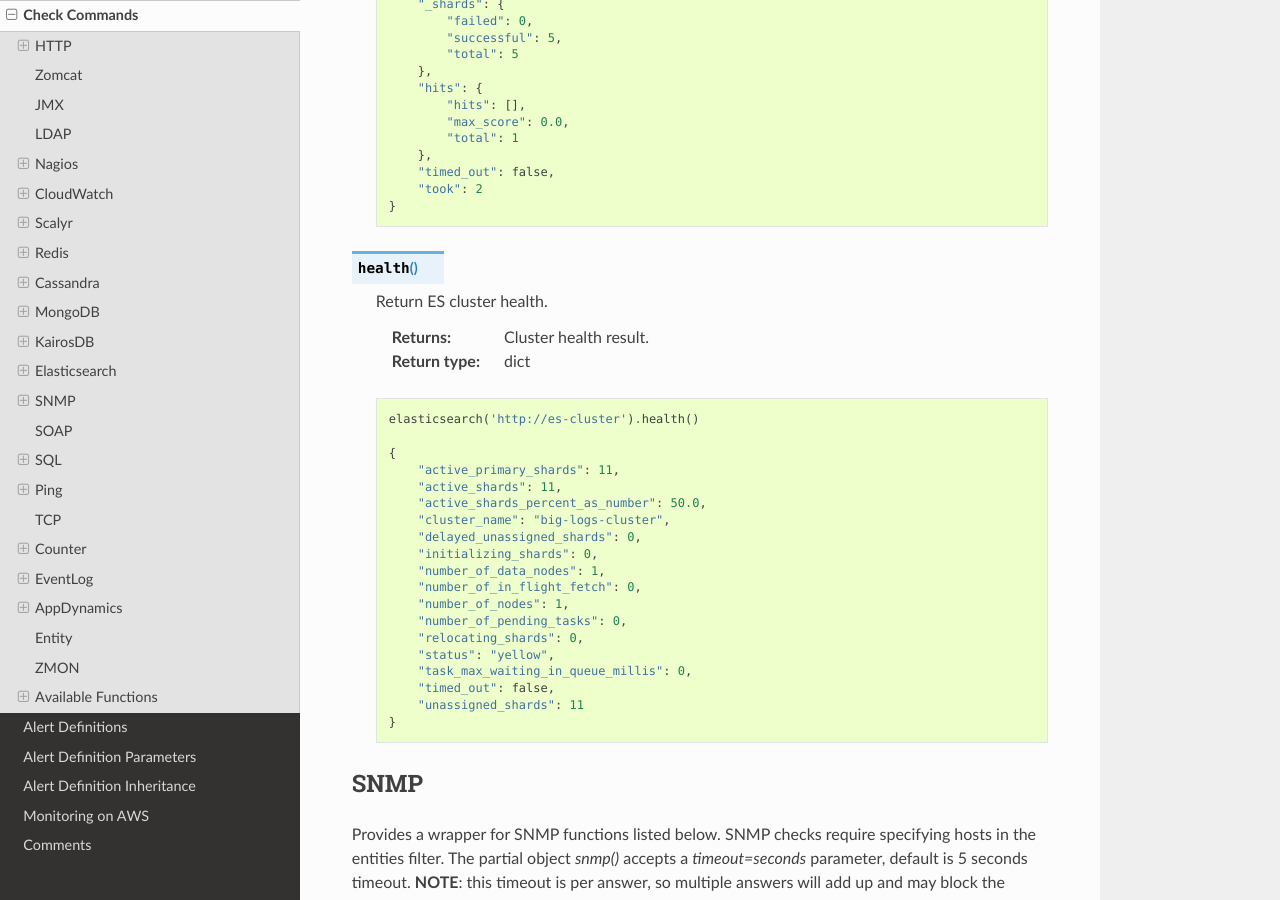
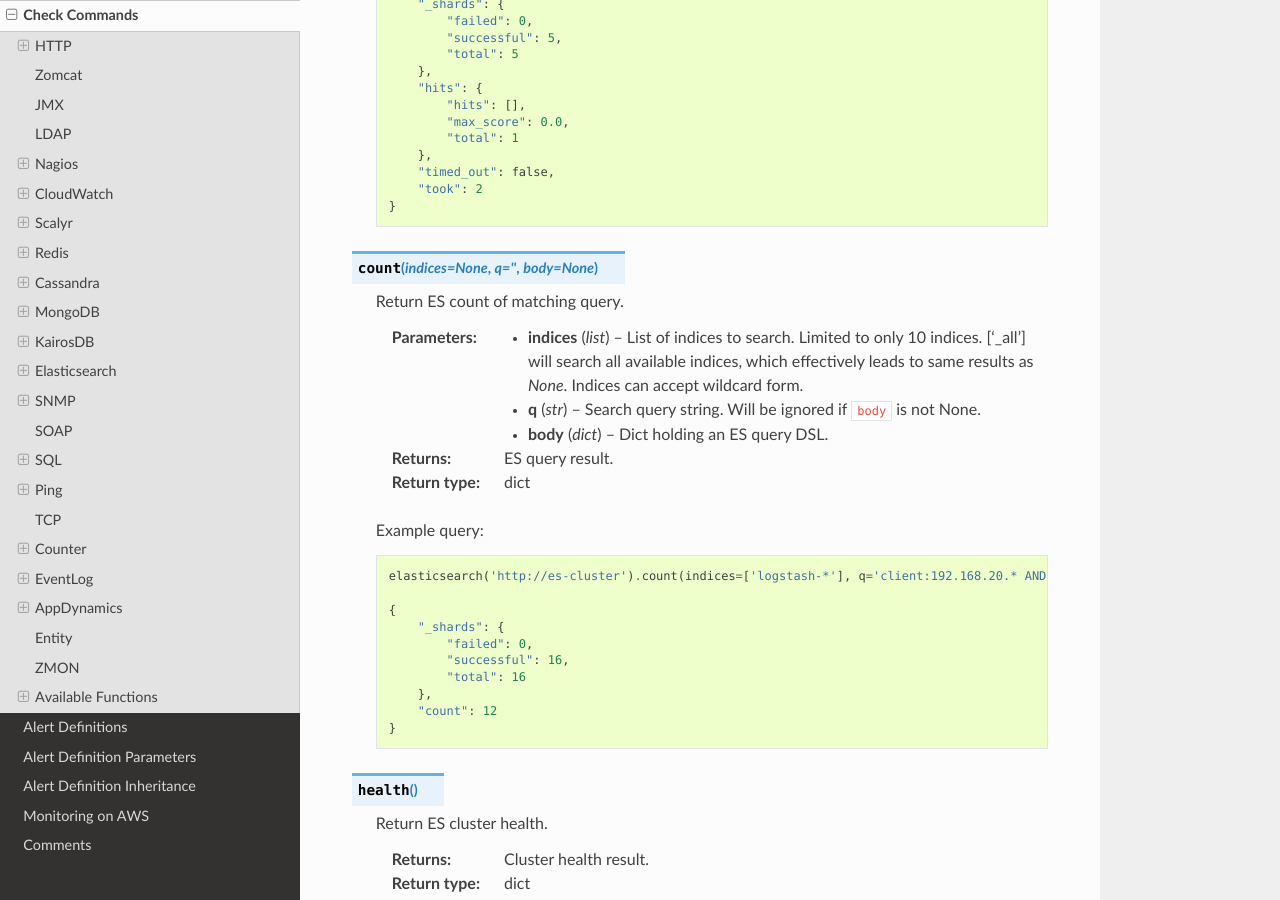
Before and after one commit to zalando-zmon/zmon-docs, a Sphinx documentation site: the page built from docs/user/check-commands.rst, in a window 1280 px wide and 900 px high, scrolled down 20848 px. Built offline with Sphinx 7.4.7 and the Read the Docs theme 2.0.0, drawn with Linux system fonts in a browser that asks for light colours.

Commit message:
Update ES docs with count()

```diff
--- a/docs/user/check-commands.rst
+++ b/docs/user/check-commands.rst
@@ -1115,6 +1115,40 @@ Methods of Elasticsearch
             },
             "timed_out": false,
             "took": 2
+        }
+
+.. py:function:: count(indices=None, q='', body=None)
+
+    ::
+
+    Return ES count of matching query.
+
+    :param indices: List of indices to search. Limited to only 10 indices. ['_all'] will search all available
+                    indices, which effectively leads to same results as `None`. Indices can accept wildcard form.
+    :type indices: list
+
+    :param q: Search query string. Will be ignored if ``body`` is not None.
+    :type  q: str
+
+    :param body: Dict holding an ES query DSL.
+    :type body: dict
+
+    :return: ES query result.
+    :rtype: dict
+
+    Example query:
+
+    .. code-block:: python
+
+        elasticsearch('http://es-cluster').count(indices=['logstash-*'], q='client:192.168.20.* AND http_status:500')
+
+        {
+            "_shards": {
+                "failed": 0,
+                "successful": 16,
+                "total": 16
+            },
+            "count": 12
         }
 
 .. py:method:: health()
```
